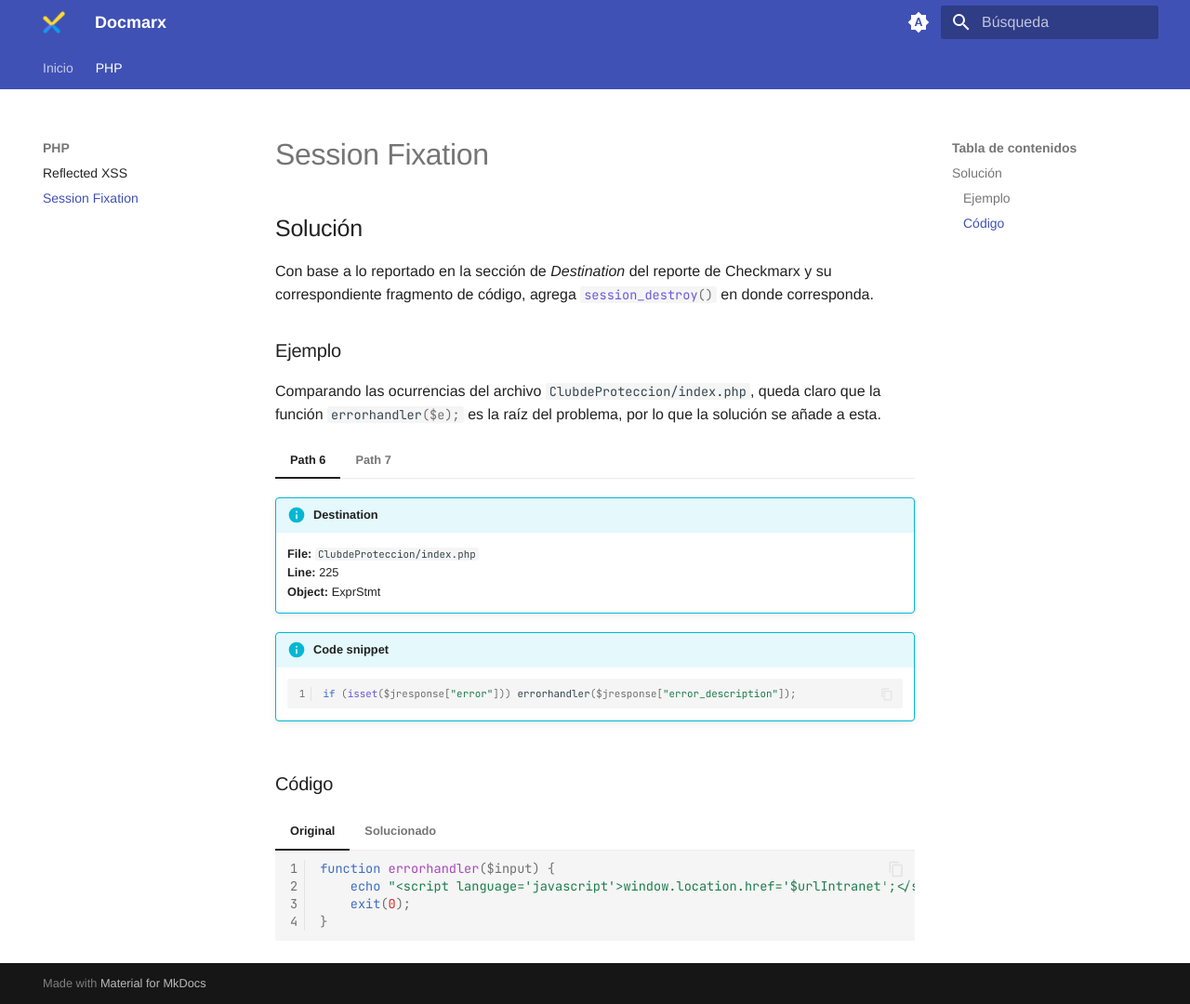
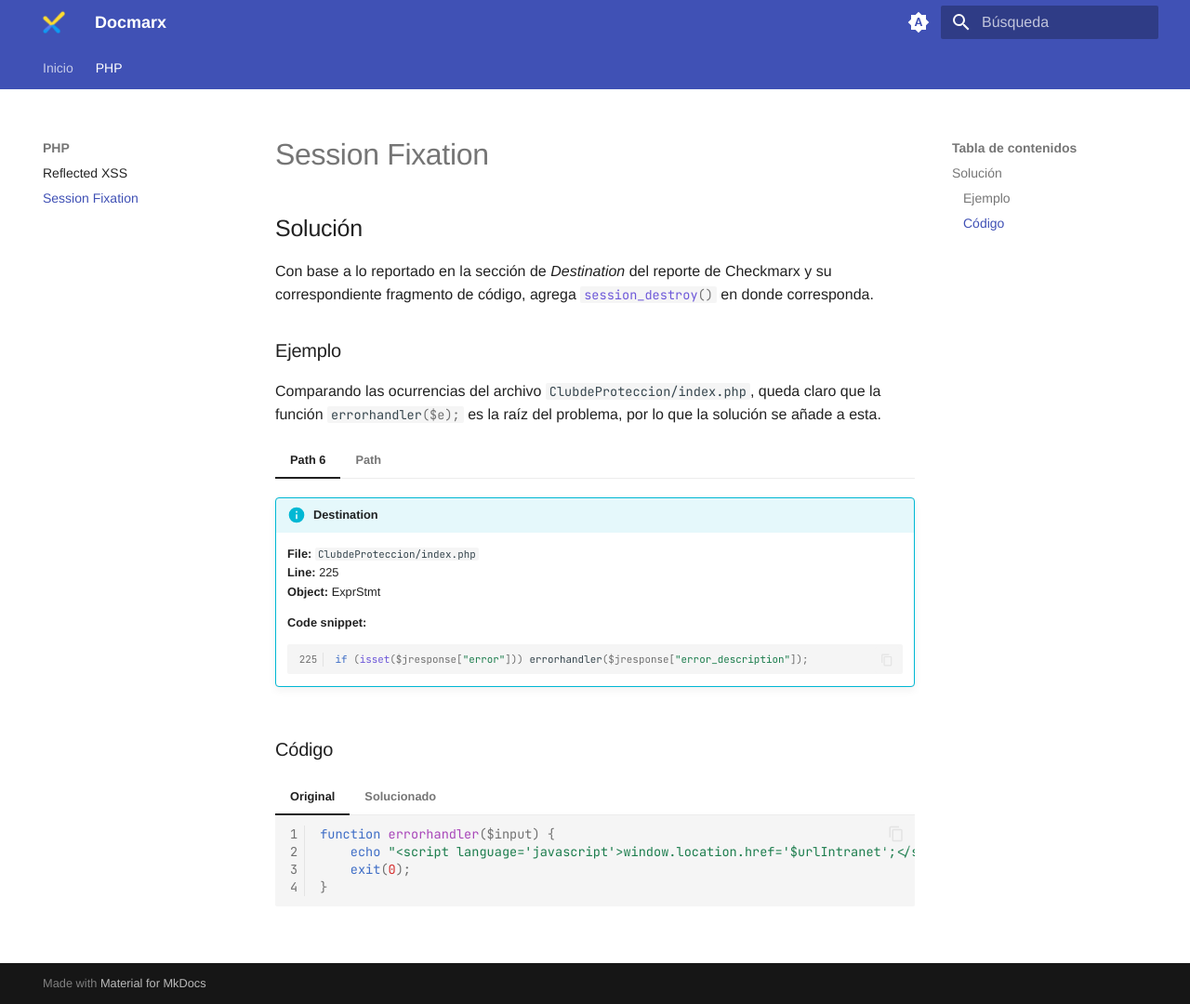
Before and after one commit to Farid-NL/docmarx, an MkDocs documentation site: the page built from docs/php/session-fixation.md, in a window 1280 px wide and 1080 px high. Shown: the whole window at 93% size. Built offline with MkDocs 1.6.1 and Material for MkDocs 9.7.7, drawn with Linux system fonts in a browser that asks for light colours; some web fonts are replaced.

Commit message:
style: Incorpora simplificaciones de la plantilla

````diff
--- a/docs/php/session-fixation.md
+++ b/docs/php/session-fixation.md
@@ -16,12 +16,13 @@ función `#!php errorhandler($e);` es la raíz del problema, por lo que la soluc
         <br>
         **Object:** ExprStmt
 
-    !!! info "Code snippet"
-        ```php
+        **Code snippet:**
+        <br>
+        ```php linenums="225"
         if (isset($jresponse["error"])) errorhandler($jresponse["error_description"]);
         ```
 
-=== "Path 7"
+=== "Path"
     !!! info "Destination"
         **File:** `ClubdeProteccion/index.php`
         <br>
@@ -29,8 +30,9 @@ función `#!php errorhandler($e);` es la raíz del problema, por lo que la soluc
         <br>
         **Object:** ExprStmt
 
-    !!! info "Code snippet"
-        ```php
+        **Code snippet:**
+        <br>
+        ```php linenums="220"
         errorhandler($e);
         ```
 
@@ -43,6 +45,7 @@ función `#!php errorhandler($e);` es la raíz del problema, por lo que la soluc
         exit(0);
     }
     ```
+
 === "Solucionado"
     ```html+php hl_lines="3"
     function errorhandler($input) {
````
Also changed, not shown: docs/php/reflected-xss.md (+5 -3 lines).
